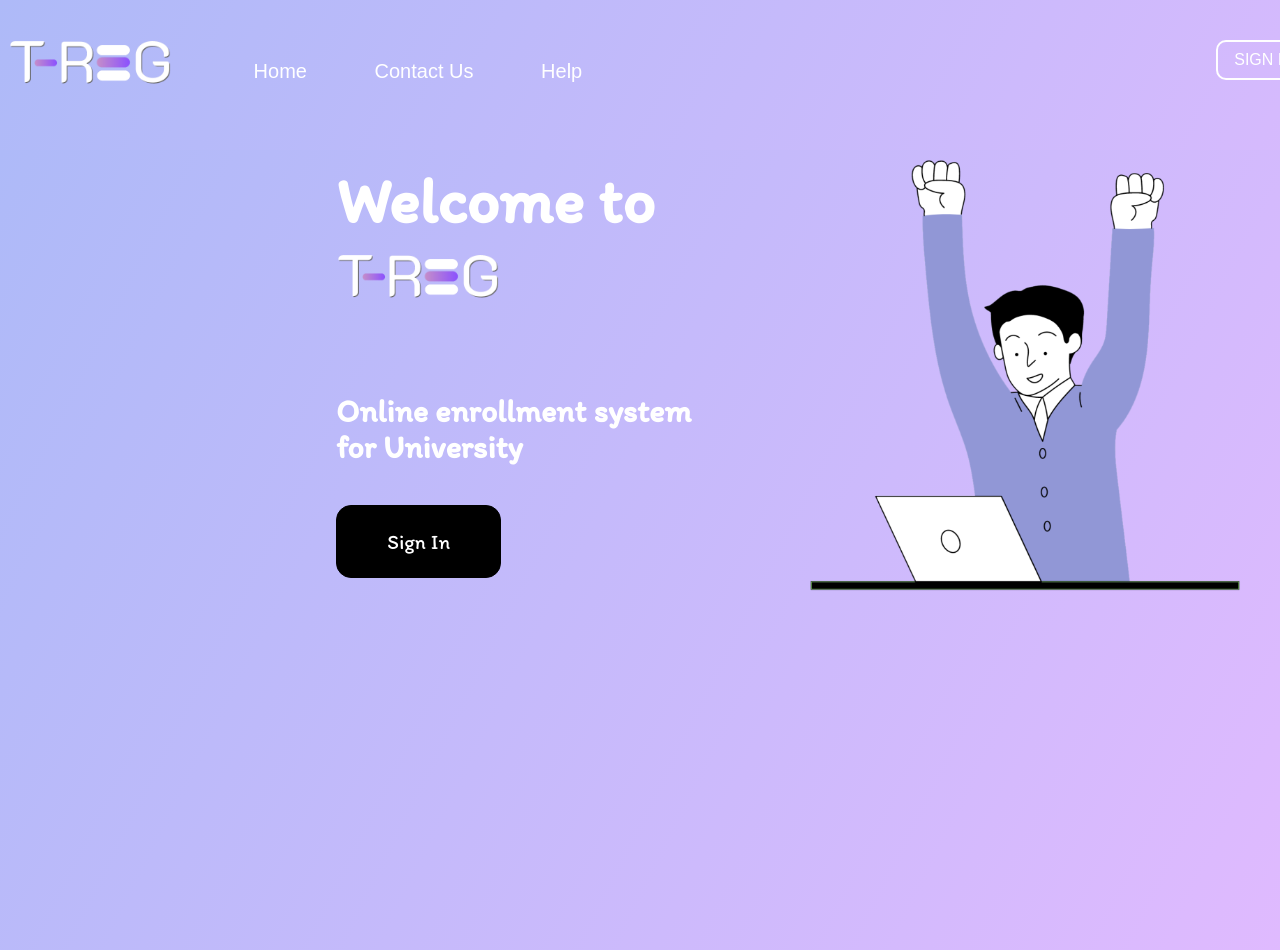
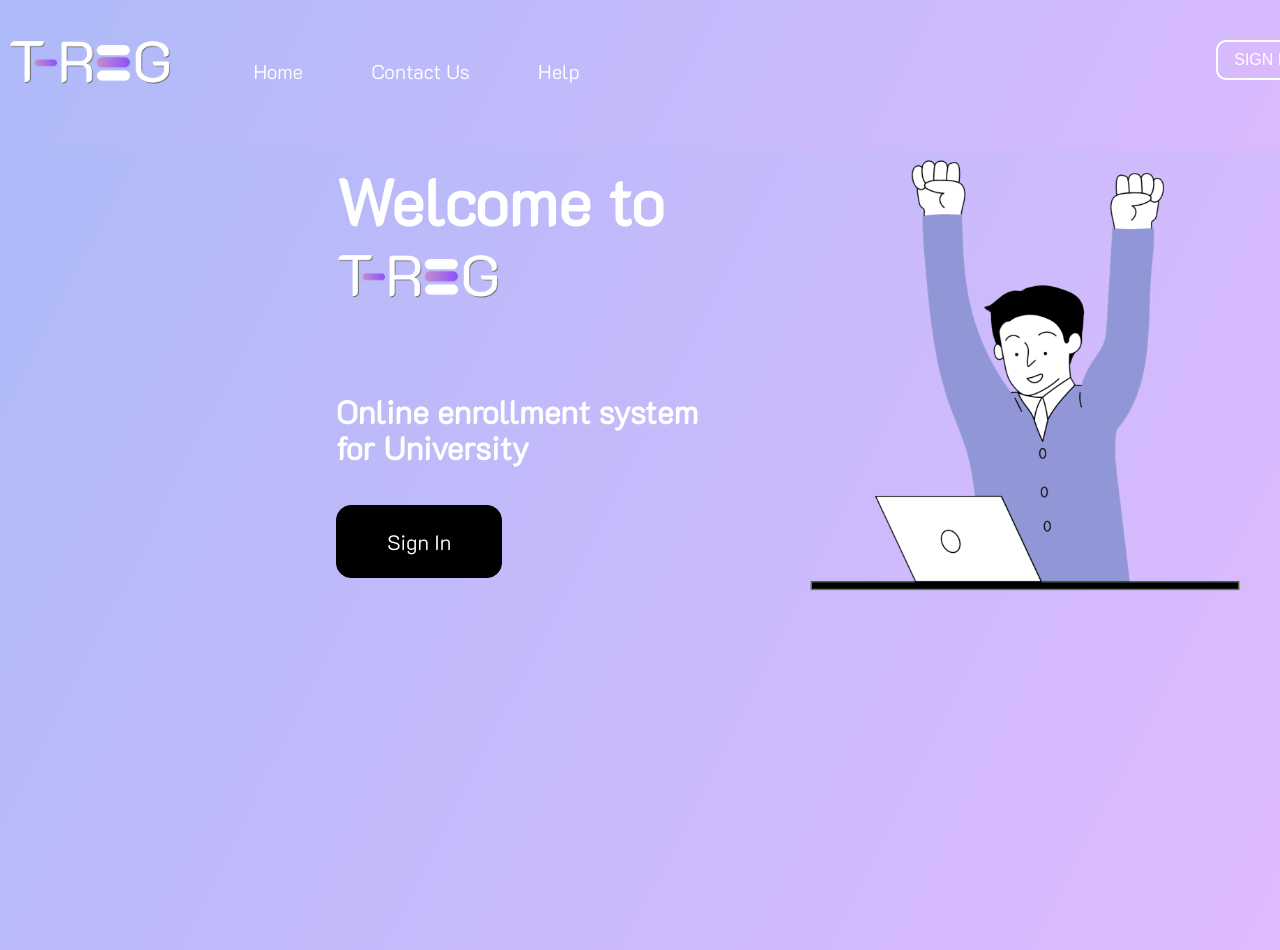
Before and after one commit to pcismyname/T-REG, a Svelte app: page / in a window 1280 px wide. Shown: the top 950 px of the page. Built offline with nearby package versions, Linux system fonts and the light colour scheme.

Commit message:
font-K2D

```diff
--- a/public/index.html
+++ b/public/index.html
@@ -20,7 +20,7 @@
 </body>
 
 <style>
-	@import url('https://fonts.googleapis.com/css2?family=Itim&display=swap');
+	@import url('https://fonts.googleapis.com/css2?family=K2D:wght@300&display=swap');
 </style>
 
 
--- a/src/App.svelte
+++ b/src/App.svelte
@@ -15,7 +15,6 @@
 </script>
 
 
-<body>
 	<nav class="top">
 		<img class="logo" src="img\logo.png" alt="">
 			<div class="nav_lists">
@@ -45,10 +44,9 @@
 			{/if}
 		<Logout/>
 	{/if}
-</body>
+
 
 <style>
-body{font-family: 'Itim', cursive;}
 :global(body) {
     background: linear-gradient(296.82deg, #E4BAFF 0%, #AEBAF8 100%),
     linear-gradient(0deg, #FFFFFF, #FFFFFF);
@@ -73,7 +71,7 @@
     background: none;
     margin-left: 3rem;
     font-size: 20px;
-    font-family: Arial, Helvetica, sans-serif;
+    font-family: 'K2D', sans-serif;
     color: white;
 
     cursor: pointer;
--- a/src/Complete.svelte
+++ b/src/Complete.svelte
@@ -19,7 +19,7 @@
         transform: translate(-50%, -50%)
     }
     h1{
-        font-family: 'Itim', cursive;
+        font-family: 'K2D', sans-serif;
         margin-top: 20rem;
         color: white;
         display: flex;
@@ -41,7 +41,7 @@
         border-radius: 10px;
         border: 4px solid white;
         color: white;
-        font-family: 'Itim', cursive;
+        font-family: 'K2D', sans-serif;
         cursor: pointer;
     }
 
--- a/src/Confirm.svelte
+++ b/src/Confirm.svelte
@@ -43,7 +43,7 @@
 
 
 <style>
-  body{font-family: 'Itim', cursive;}
+  body{font-family: 'K2D', sans-serif;}
     h1{
       margin-left: 100px;
       color: white;
--- a/src/Home.svelte
+++ b/src/Home.svelte
@@ -21,7 +21,7 @@
     font-family: 'Itim', cursive;
   }
   body {
-    font-family: 'Itim', cursive;
+    font-family: 'K2D', sans-serif;
     text-align: center;
     padding: 1em;
     margin: 0 auto;
--- a/src/Login.svelte
+++ b/src/Login.svelte
@@ -52,7 +52,7 @@
 
 <style>
     body{color: white;
-        font-family: 'Itim', cursive;}
+        font-family: 'K2D', sans-serif;}
 
     h1{
         font-size: 45px;
--- a/src/Logout.svelte
+++ b/src/Logout.svelte
@@ -13,7 +13,7 @@
 
 <style>
 .sign_out {
-    font-family: 'Itim', cursive;
+  font-family: 'K2D', sans-serif;
     background: rgba(255, 255, 255, 0);
     display: flex;
     position: absolute;
@@ -27,7 +27,7 @@
 }
 
 .user{
-    font-family: 'Itim', cursive;
+  font-family: 'K2D', sans-serif;
     color: white;
     display: flex;
     position: absolute;
--- a/src/Menu.svelte
+++ b/src/Menu.svelte
@@ -19,11 +19,11 @@
 
 <style>
   :root {
-    font-family: -apple-system, BlinkMacSystemFont, 'Segoe UI', Roboto, Oxygen,
+    font-family: 'K2D', sans-serif;
 
   }
   body {
-    font-family: 'Itim', cursive;
+    font-family: 'K2D', sans-serif;
     text-align: center;
     padding: 1em;
     margin: 0 auto;
--- a/src/Regist.svelte
+++ b/src/Regist.svelte
@@ -163,7 +163,7 @@
 
 
 <style>
-  body{font-family: 'Itim', cursive;}
+  body{font-family: 'K2D', sans-serif;}
     .tableConfig{
       padding: 20px;
       border: 5px solid white;
--- a/src/Result.svelte
+++ b/src/Result.svelte
@@ -38,7 +38,7 @@
 
 
 <style>
-  body{font-family: 'Itim', cursive;}
+  body{font-family: 'K2D', sans-serif;}
 
     h1{
       margin-left: 100px;
--- a/src/Sign.svelte
+++ b/src/Sign.svelte
@@ -6,7 +6,7 @@
 </div>
 <style>
 .sign_out {
-    font-family: 'Itim', cursive;
+    font-family: 'K2D', sans-serif;
     background: rgba(255, 255, 255, 0);
     border: none;
     display: flex;
@@ -19,7 +19,7 @@
     font-size: 1rem;
 }
 .sign_in {
-    font-family: 'Itim', cursive;
+    font-family: 'K2D', sans-serif;
     background: rgba(255, 255, 255, 0);
     width: 6rem;
     height: 2.5rem;
```
